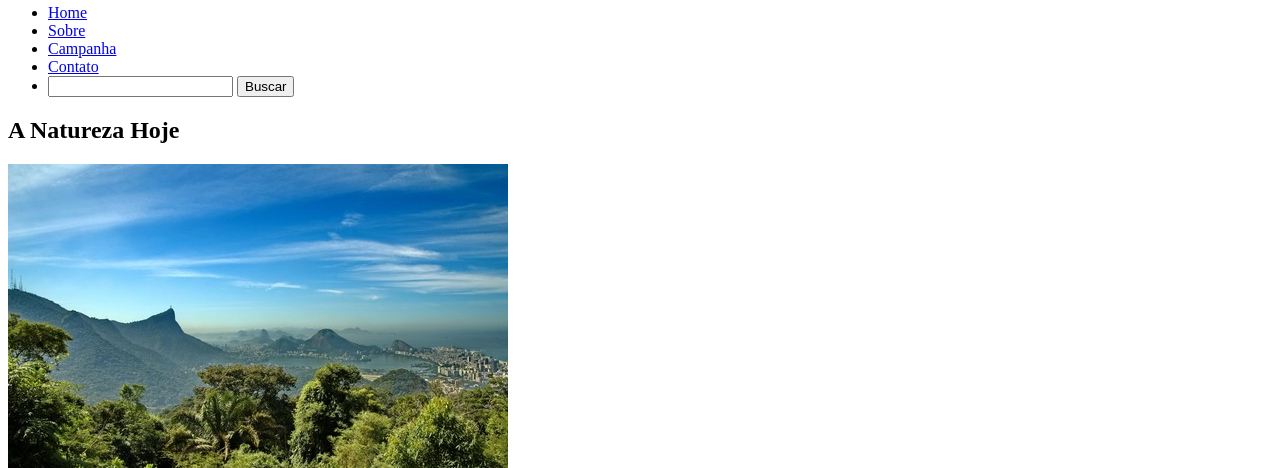
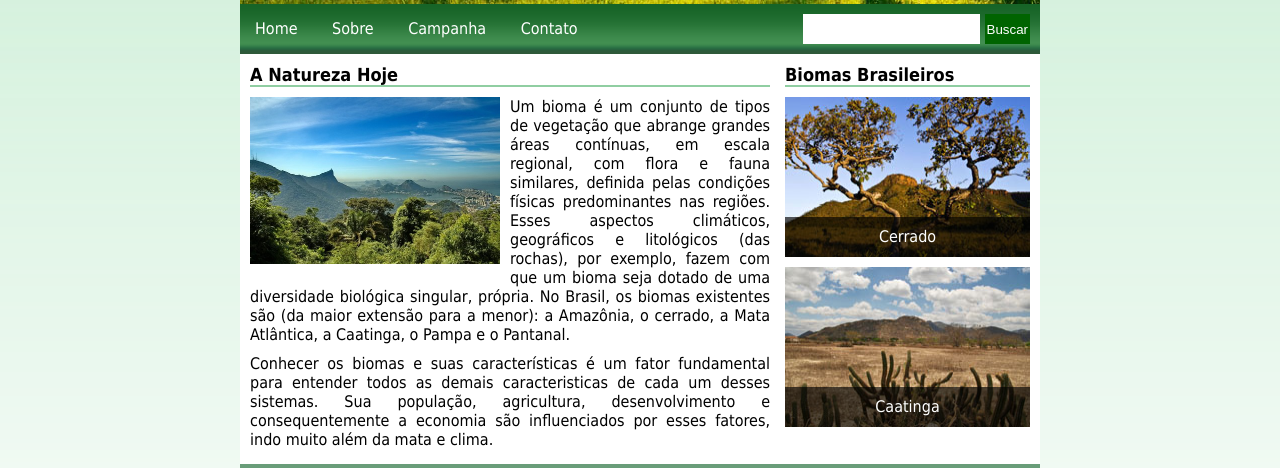
Before and after one commit to EduAraujoLima/natureza, a plain HTML site: page index.html in a window 1280 px wide. Shown: the part 226-694 px from the top of the page. Drawn offline with Linux system fonts and the light colour scheme.

Commit message:
Correção Bug Estilo.css

```diff
--- a/index.html
+++ b/index.html
@@ -3,7 +3,7 @@
 <head>
   <title>Natureza</title>
   <meta charset="utf-8" />
-  <link rel="stylesheet" type="text/css" href="css/estilos.css">
+  <link rel="stylesheet" type="text/css" href="css/estilo.css">
 </head>
 <body>
   <div class="pagina">
```
